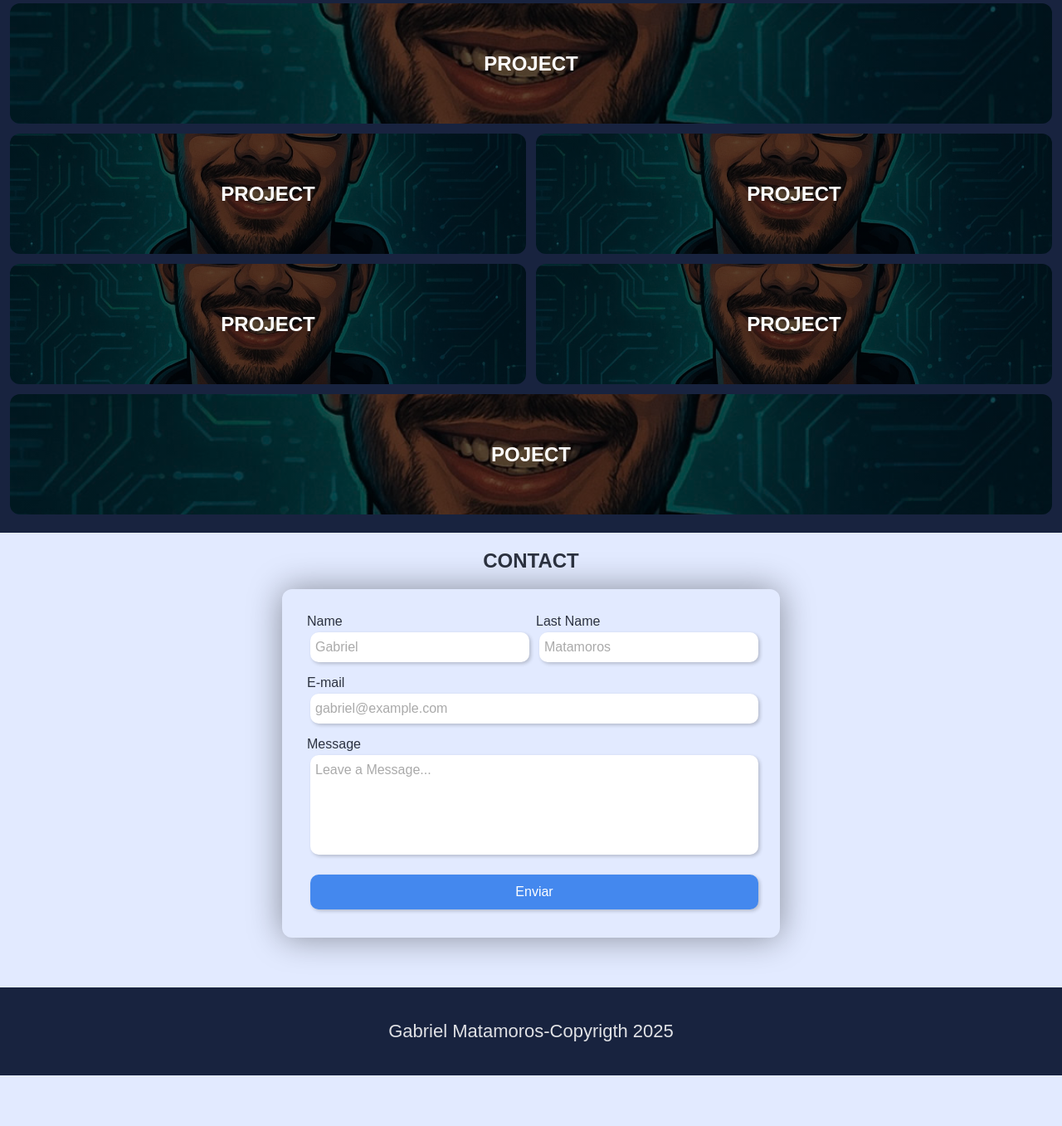
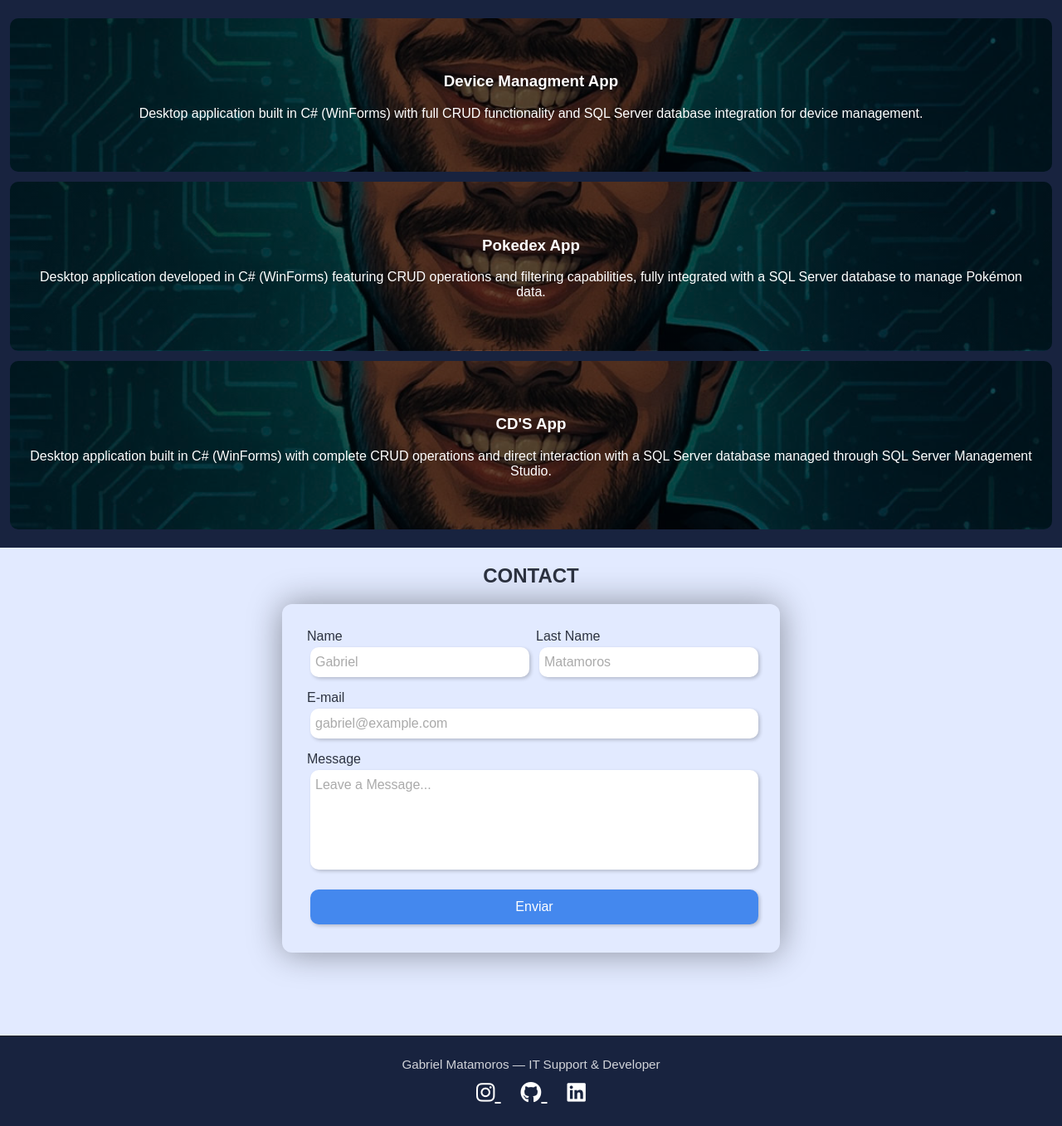
Before and after one commit to GabrielMatamoros/Mi-Portfolio-Oficialll, a plain HTML site: page index.html in a window 1280 px wide. Shown: the part 932-2289 px from the top of the page at 83% size. Before the commit the page ends 2228 px from the top, so only its background shows below. Drawn offline with Linux system fonts and the light colour scheme.

Commit message:
Add files via upload
updated index y css

```diff
--- a/index.html
+++ b/index.html
@@ -4,7 +4,9 @@
     <meta charset="UTF-8">
     <meta name="viewport" content="width=device-width, initial-scale=1.0">
     <title>Porfolio</title>
-    <link rel="stylesheet" href="styles.css">
+    <link rel="stylesheet" href="styles.css" >
+    <link rel="stylesheet" href="https://cdnjs.cloudflare.com/ajax/libs/font-awesome/6.5.0/css/all.min.css">
+>
 </head>
 <body>
     <header class="header">
@@ -32,7 +34,7 @@
                 <div class="profile__data">
                     <div class="profile__description">
                         <h1>I'm Gabriel Matamoros</h1>
-                        <p>Soy actualmente estudiante de Applied Information Technology en Mc Fatther Collage, apasionado por el mundo de la tecnologia he aprendido y desarrollado ciertas habilidades en el ambito del desarrollo de software, asi como aplicaciones de escritorio con consultas a bases de datos y diseno de paginas webs con funcionalidades basicas. Entre otras cosas domino tanto el ingles como el espanol que vendria siendo mi lengua materna.
+                        <p>I am an Applied Information Technology student at McFatter College with a strong interest in software development, desktop applications, SQL Server, and web design. I am also building solid skills in networking, hardware, operating systems, and IT support. As a bilingual English–Spanish speaker, I enjoy learning, solving technical problems, and growing as an IT professional.
                         </p>
                     </div>
                     <div class="profile__skill-container">
@@ -78,19 +80,36 @@
 
             <div class="portfolio__project-container">
 
-                <div class="portfolio__project">
-                    <h2 class="portfolio-project__name">PROJECT</h2>
-                </div>
+                <a class="portfolio__project"
+                   href="https://github.com/GabrielMatamoros/DispositivosApp"
+                   target="_blank">
+                    <h2 class="portfolio-project__name"></h2>
 
-                <div class="portfolio__project">
-                    <h2 class="portfolio-project__name">PROJECT</h2>
-                </div>
+                    <h3>Device Managment App</h3>
+                    <p>Desktop application built in C# (WinForms) with full CRUD functionality and SQL Server database integration for device management.</p>
+                </a>
 
-                <div class="portfolio__project">
-                    <h2 class="portfolio-project__name">PROJECT</h2>
-                </div>
+                <a class="portfolio__project"
+                   href="https://github.com/GabrielMatamoros/PokemonApp"
+                   target="_blank">
+                    <h2 class="portfolio-project__name"></h2>
 
-                <div class="portfolio__project">
+                    <h3>Pokedex App</h3>
+                    <p>Desktop application developed in C# (WinForms) featuring CRUD operations and filtering capabilities, fully integrated with a SQL Server database to manage Pokémon data.</p>
+                </a>
+
+                  <a class="portfolio__project"
+                   href="https://github.com/GabrielMatamoros/PokemonApp"
+                   target="_blank">
+                    <h2 class="portfolio-project__name"></h2>
+
+                    <h3>CD'S App</h3>
+                    <p>Desktop application built in C# (WinForms) with complete CRUD operations and direct interaction with a SQL Server database managed through SQL Server Management Studio.</p>
+                </a>
+
+
+
+             <!--  <div class="portfolio__project">
                     <h2 class="portfolio-project__name">PROJECT</h2>
                 </div>
 
@@ -100,7 +119,7 @@
 
                 <div class="portfolio__project">
                     <h2 class="portfolio-project__name">POJECT</h2>
-                </div>
+                </div>-->
 
             </div>
        </section>
@@ -135,8 +154,24 @@
             </div>
         </form>
        </section>
-       <footer>
-              Gabriel Matamoros-Copyrigth 2025
-       </footer>
+
+      <footer class="footer">
+       <p><p>Gabriel Matamoros — IT Support & Developer</p></p>
+
+    <div class="footer__socials">
+        <a href="https://www.instagram.com/gabriel_matamoross/" target="_blank">
+            <i class="fab fa-instagram"></i>
+        </a>
+
+        <a href="https://github.com/GabrielMatamoros" target="_blank">
+            <i class="fab fa-github"></i>
+        </a>
+
+        <a href="https://www.linkedin.com/in/gabriel-matamoros-78a6922b6/" target="_blank">
+            <i class="fab fa-linkedin"></i>
+        </a>
+    </div>
+</footer>
+
 </body>
 </html>
--- a/styles.css
+++ b/styles.css
@@ -146,7 +146,7 @@ section{
 h1{
     color: #26a;
 }
-.profile__skills-container h2{
+.profile__skill-container h2{
     color: #26a;
 }
 .profile__skill{
@@ -281,6 +281,15 @@ section{
     opacity: 0.74;
     outline: 2px solid #fff6;
 }
+.portfolio__project {
+    display: block;
+    padding: 20px;
+    border-radius: 10px;
+    text-decoration: none;
+    color: #fff;
+    transition: transform .2s ease, box-shadow .2s ease;
+}
+
 
 /*-----------------PORTFOLIO QUERIES----------------*/
 
@@ -292,7 +301,10 @@ section{
     .portfolio__project:first-child{
         grid-column: span 2;
     }
-    .portfolio__project:nth-child(6){
+    .portfolio__project:nth-child(2){
+        grid-column: span 2;
+    }
+     .portfolio__project:nth-child(3){
         grid-column: span 2;
     }
 }
@@ -398,10 +410,33 @@ textarea::placeholder{
 
 /*----------------FOOTER--------------------------------*/
 
-footer{
-    padding: 40px;
+footer {
     text-align: center;
+    padding: 25px 0;
     background-color: #18233f;
-    color: #fffd;
-    font-size: 22px;
+    color: #fff;
+    margin-top: 40px;
+    border-top: 1px solid #222;
 }
+
+footer p {
+    margin: 0;
+    font-size: 0.95rem;
+    opacity: 0.8;
+}
+
+.footer__socials {
+    margin-top: 12px;
+}
+
+.footer__socials a {
+    color: #fff;
+    margin: 0 12px;
+    font-size: 1.6rem;
+    transition: color 0.3s ease, transform 0.2s ease;
+}
+
+.footer__socials a:hover {
+    color: #00aaff;
+    transform: translateY(-4px);
+}
```
